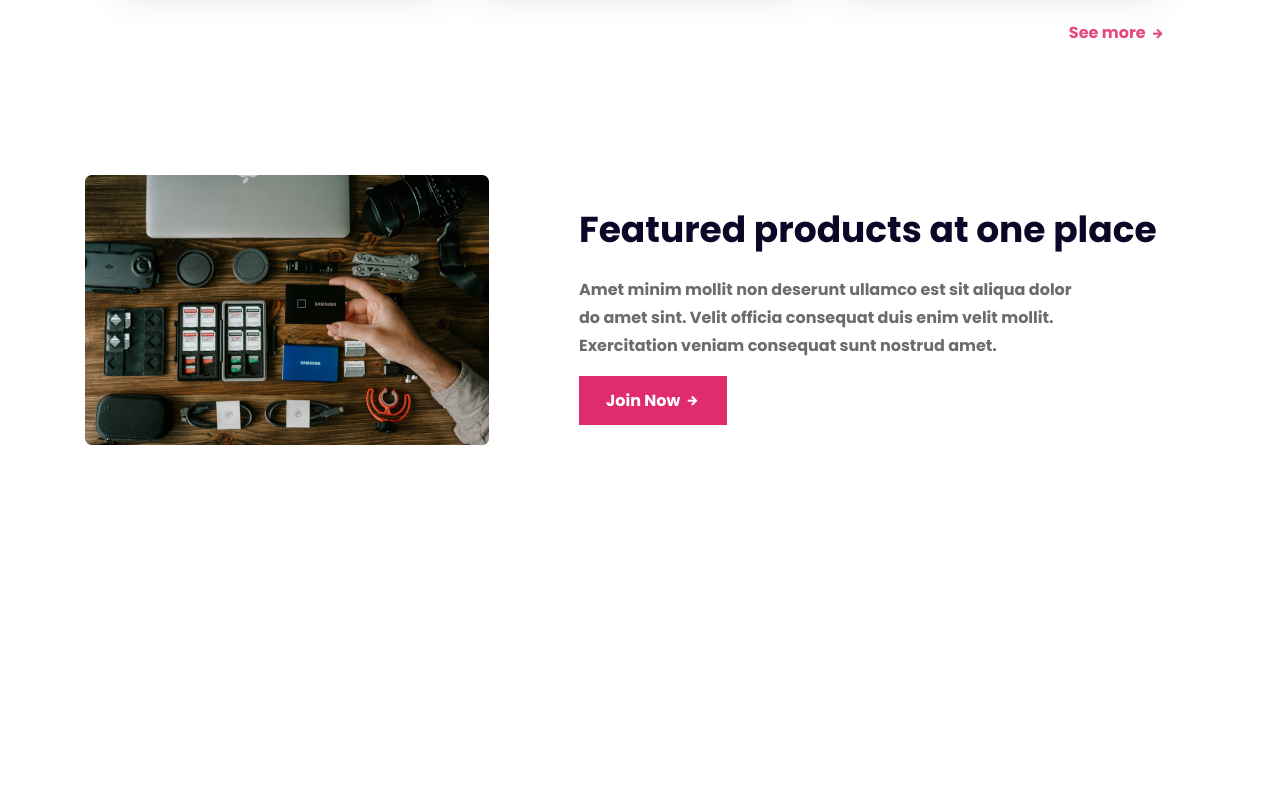
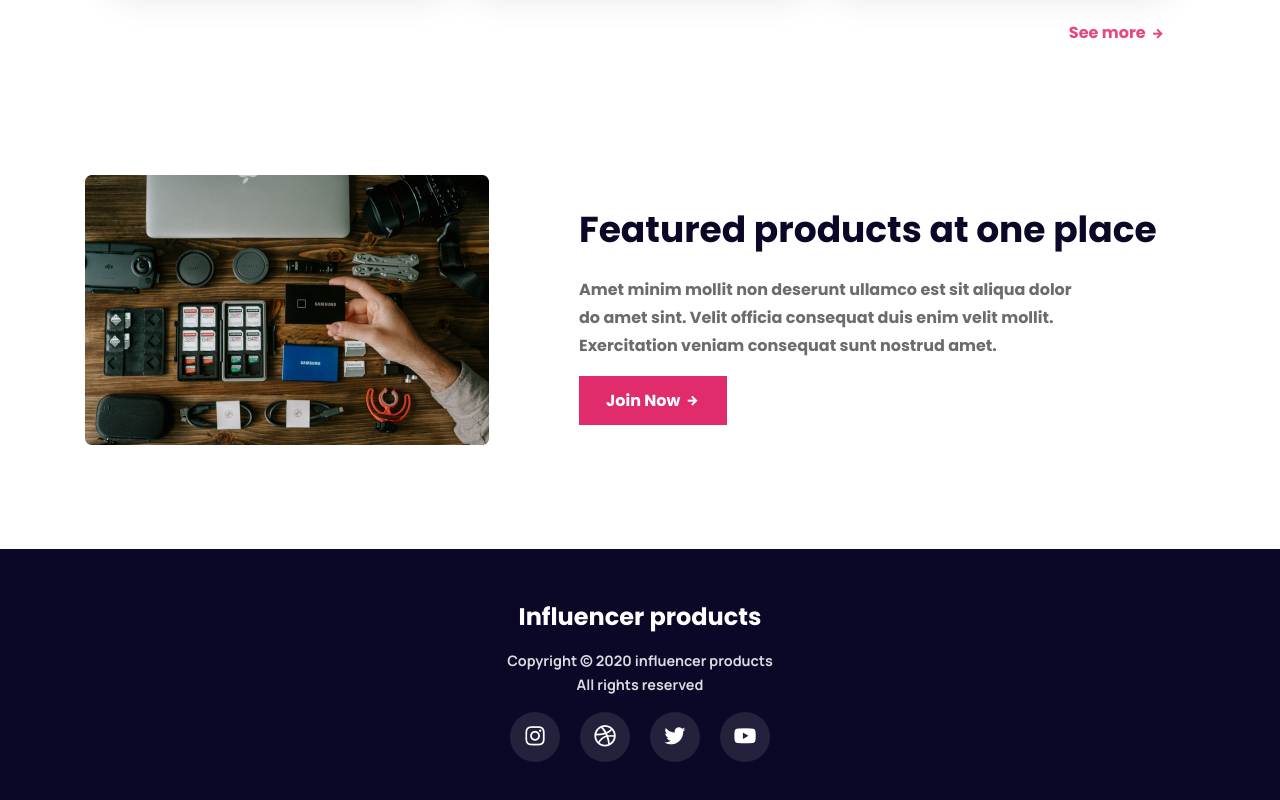
Before and after one commit to mdrieadmia/Influencer-gear, a plain HTML site: page index.html in a window 1280 px wide. Shown: the part 2375-3175 px from the top of the page. Before the commit the page ends 2924 px from the top, so only its background shows below. Drawn offline with nearby package versions, Linux system fonts and the light colour scheme.

Commit message:
Footer section added

```diff
--- a/index.html
+++ b/index.html
@@ -179,7 +179,16 @@
         </div>
     </main>
     <footer>
-
+        <div class="footer_content">
+            <h3>Influencer products</h3>
+            <p>Copyright &copy; 2020  influencer products All rights reserved</p>
+            <div class="social_icons">
+                <a href="#"><i class='bx bxl-instagram' ></i></a>
+                <a href="#"><i class='bx bxl-dribbble' ></i></a>
+                <a href="#"><i class='bx bxl-twitter' ></i></a>
+                <a href="#"><i class='bx bxl-youtube' ></i></a>
+            </div>
+        </div>
     </footer>
 </body>
 </html>
--- a/styles/style.css
+++ b/styles/style.css
@@ -229,3 +229,53 @@ header{
 .featured_text .btn{
     border-radius: 0;
 }
+/* ----- Footer Section ---- */
+footer{
+    max-width: 100%;
+    padding: 50px 0;
+    background: #0A0826;
+}
+.footer_content{
+    max-width: 270px;
+    margin: 0 auto;
+    text-align: center;
+}
+.footer_content h3{
+    font-size: 1.5rem;
+    font-weight: 700;
+    font-family: var(--poppins);
+    color: var(--light-01);
+}
+.footer_content p{
+    font-size: 0.9rem;
+    font-weight: 700;
+    font-family: var(--manrope);
+    color: #D9DBE1;
+    line-height: 24px;
+    margin: 15px 0;
+}
+.social_icons{
+    display: flex;
+    gap: 20px;
+    justify-content: center;
+    align-items: center;
+}
+.social_icons a{
+    height: 50px;
+    width: 50px;
+    background: #ffffff1a;
+    border-radius: 50%;
+    display: flex;
+    justify-content: center;
+    align-items: center;
+    font-size: 1.6rem;
+    color: var(--light-01);
+    transition: 0.2s all linear;
+}
+.social_icons .bx{
+    font-weight: 400;
+}
+.social_icons a:hover{
+    color: #E02C6D;
+    transform: scale(1.1);
+}
```
